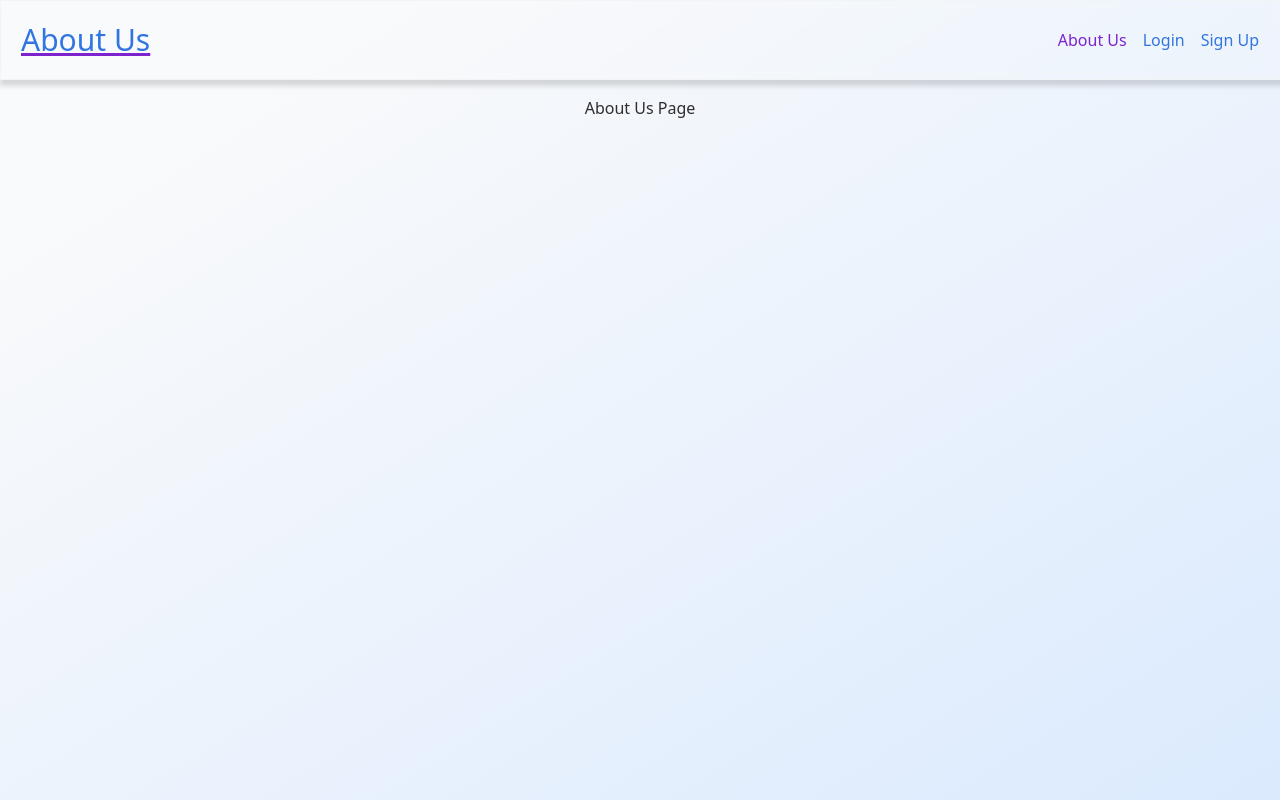
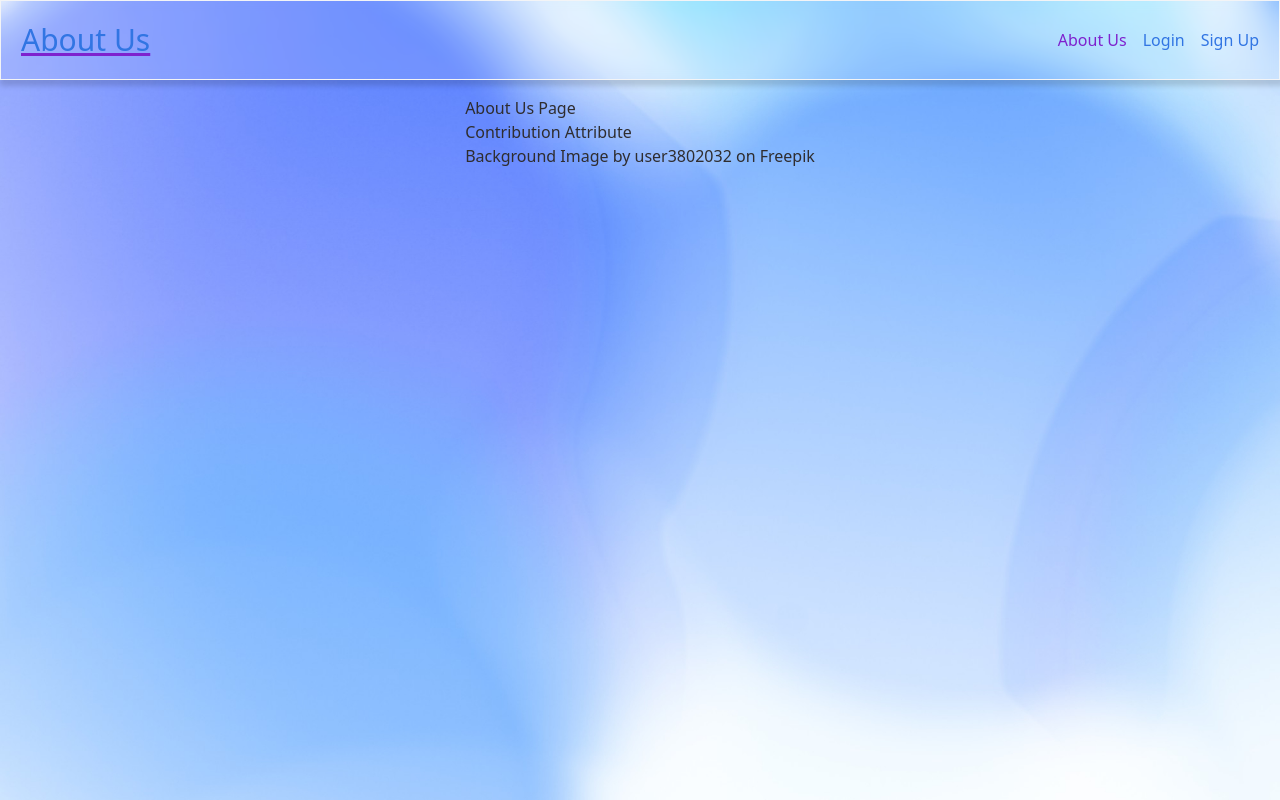
Before and after one commit to mjcarterdev/KeepTime, a React (Vite) app: page /about in a window 1280 px wide. Built offline with nearby package versions, Linux system fonts and the light colour scheme.

Commit message:
added better background

```diff
--- a/src/client/App.jsx
+++ b/src/client/App.jsx
@@ -2,7 +2,7 @@ import { Outlet } from 'react-router-dom';
 
 function App() {
   return (
-    <div className="flex flex-col h-[100vh] space-between scrollbar-hide bg-gradient-to-br from-gray-50 from-15% to-blue-100 overflow-hidden">
+    <div className="flex flex-col h-[100vh] space-between scrollbar-hide background-image overflow-hidden">
       <Outlet />
     </div>
   );
--- a/src/client/index.css
+++ b/src/client/index.css
@@ -1,6 +1,13 @@
 @tailwind base;
 @tailwind components;
 @tailwind utilities;
+
+.background-image {
+  background-image: url('./images/background-lg.jpg');
+  background-repeat: no-repeat;
+  background-position: center;
+  background-size: cover;
+}
 
 .raised-card {
   border-radius: 0.5em;
--- a/src/client/pages/AboutUsPage.jsx
+++ b/src/client/pages/AboutUsPage.jsx
@@ -11,6 +11,14 @@ const AboutUsPage = () => {
       >
         <div>
           <p>About Us Page</p>
+
+          <h2>Contribution Attribute</h2>
+          <div>
+            <a href="https://www.freepik.com/free-photo/vivid-blurred-colorful-wallpaper-background_18137267.htm#query=glassmorphism%20background&position=14&from_view=search&track=ais">
+              Background Image by user3802032
+            </a>{' '}
+            on Freepik
+          </div>
         </div>
       </div>
     </>
--- a/tailwind.config.js
+++ b/tailwind.config.js
@@ -32,6 +32,10 @@ export default {
         'glass-toolbar': '',
         'glass-card': '0px 4px 4px 0px rgba(0, 0, 0, 0.25);',
         'glass-button': '',
+      },
+      backgroundImage: {
+        'background-sm': "url('/img/background-sm.jpg')",
+        'background-lg': "url('/img/background-lg.jpg')",
       },
     },
   },
```
Also changed, not shown: src/client/images/background-lg.jpg (added), src/client/images/background-sm.jpg (added).
